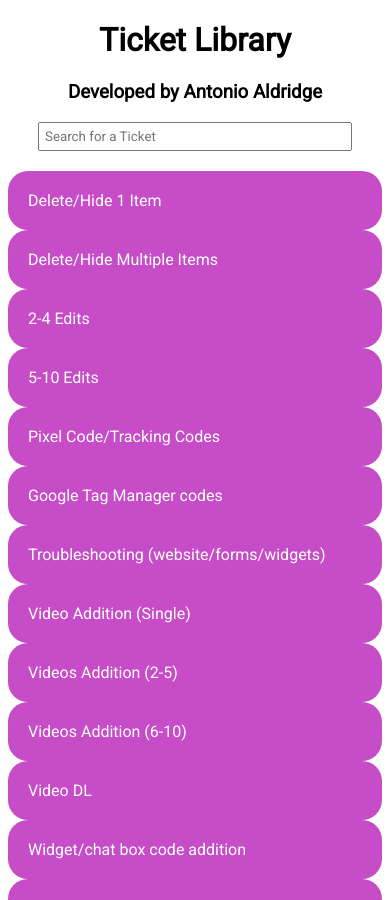
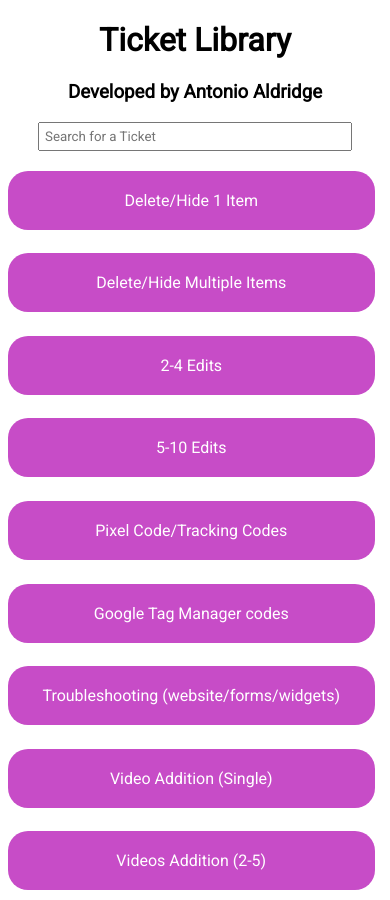
Before and after one commit to AldridgeDev/Ticket-Library-Current, a React (Create React App) app in the folder ticket-library-updated/: page / in a window 390 px wide. Shown: the top 900 px of the page. Built offline with nearby package versions, Linux system fonts and the light colour scheme; the HTML template or start-up script is replaced by a standard one.

Commit message:
Added styles to ticket results

```diff
--- a/ticket-library-updated/src/styles/TicketResults.css
+++ b/ticket-library-updated/src/styles/TicketResults.css
@@ -1,4 +1,4 @@
-.component-emoji-results {
+.component-ticket-results {
     display: grid;
     grid-template-columns: repeat(2, 48%);
     grid-gap: 2%;
@@ -9,7 +9,7 @@
 }
 
 @media (max-width: 768px) {
-    .component-emoji-results  {
+    .component-ticket-results  {
         grid-template-columns: repeat(1, 98%);
     }
 }
```
